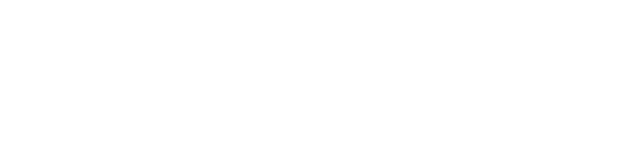
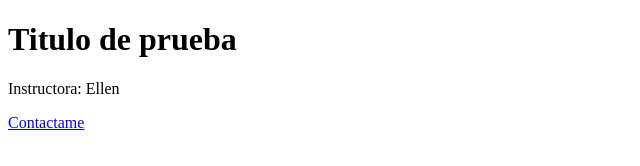
Before and after one commit to matias-pacheco/proyecto-de-prueba, a plain HTML site: page index.html in a window 1280 px wide. Shown: the whole page, without its empty margins (0-640 px from the left). Drawn offline with Linux system fonts and the light colour scheme.

Commit message:
Actualiza el index.html

```diff
--- a/index.html
+++ b/index.html
@@ -6,6 +6,13 @@
     <title>Sistema de Prueba</title>
 </head>
 <body>
+    <header>
+        <h1>Titulo de prueba</h1>
+    </header>
+    <main>
+        <p>Instructora: Ellen</p>
+        <a href="mailto:ellen@alura.com">Contactame</a>
+    </main>
     <script src="app.js"></script>
 </body>
 </html>
```
